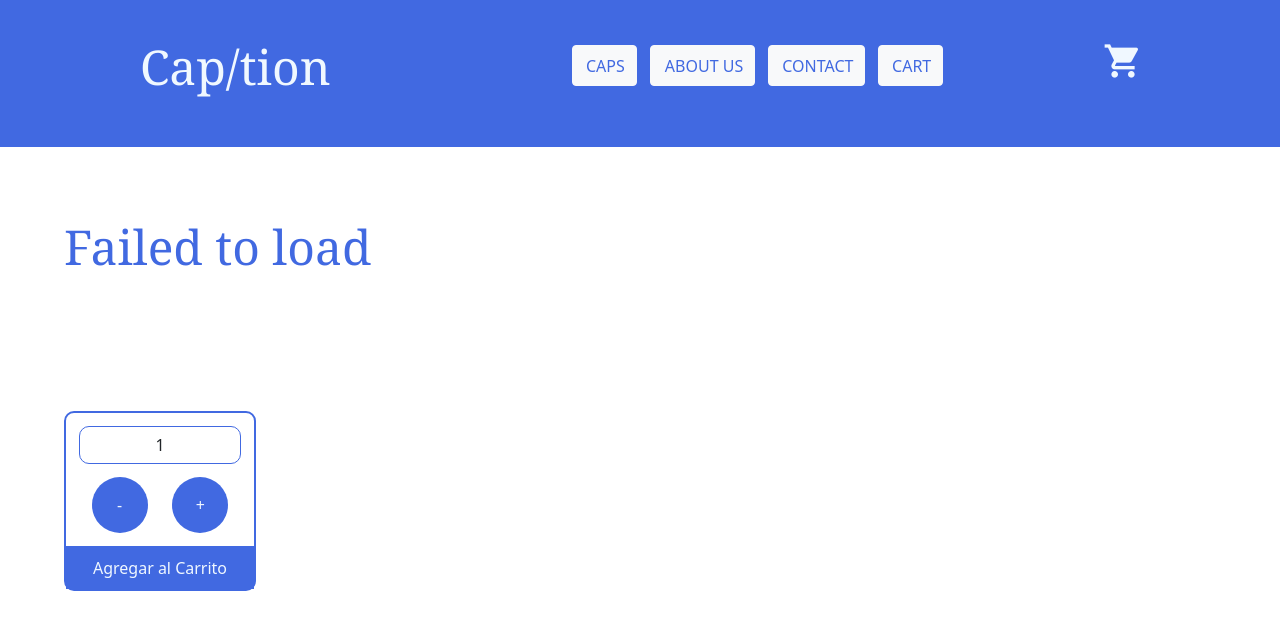
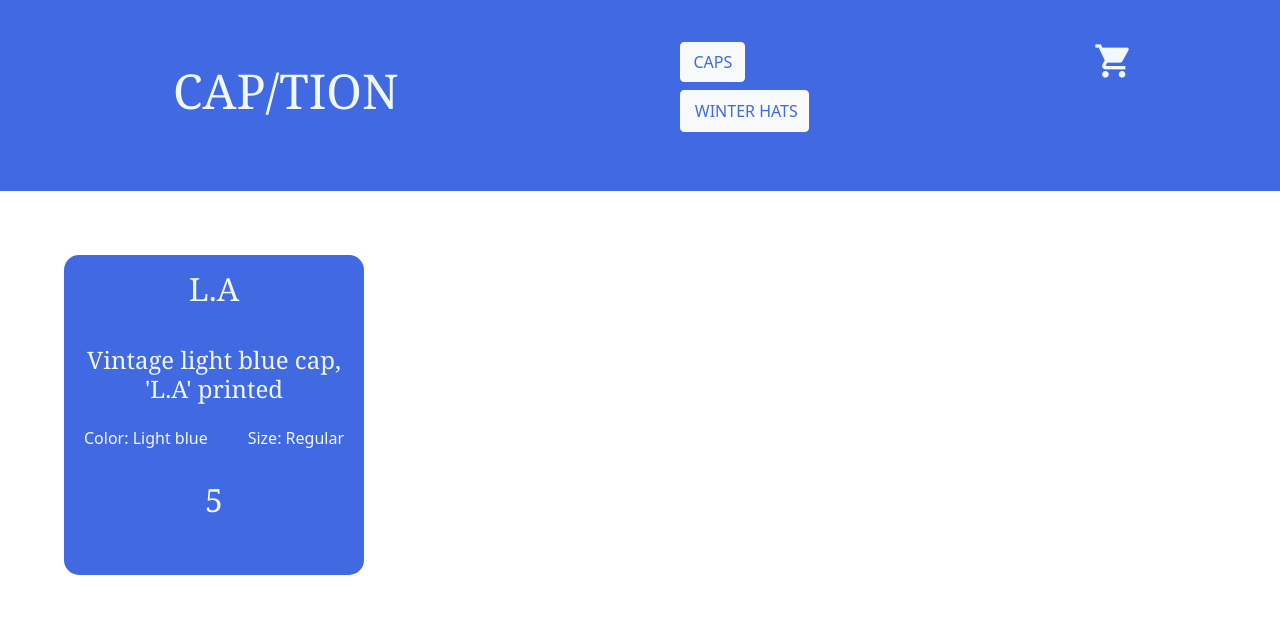
Before and after one commit to guadasantamarina/reactApp, a React (Create React App) app: page /detail in a window 1280 px wide. Shown: the top 630 px of the page. Built offline with nearby package versions, Linux system fonts and the light colour scheme.

Commit message:
Cambios para la Primera Entrega de Proyecto Final

```diff
--- a/package.json
+++ b/package.json
@@ -10,6 +10,7 @@
     "react": "^17.0.2",
     "react-bootstrap": "^2.0.2",
     "react-dom": "^17.0.2",
+    "react-router-dom": "^6.1.1",
     "react-scripts": "4.0.3",
     "web-vitals": "^1.1.2"
   },
--- a/src/App.js
+++ b/src/App.js
@@ -1,11 +1,16 @@
 import Nav from './components/NavBar'
-import ItemListContainer from './components/ItemListContainer';
+import Main from  './components/Main';
+
+import {BrowserRouter} from "react-router-dom"
 
 const App = () => {
-    return <>
-        <Nav/>
-        <ItemListContainer greeting="Welcome to Cap/tion"/>
-    </>
+    return (
+        <BrowserRouter>
+            <Nav/>
+            <Main/>
+
+        </BrowserRouter>
+    )
 }
 
 export default App;
--- a/src/components/Item.js
+++ b/src/components/Item.js
@@ -1,8 +1,13 @@
-const Item = ({name, price}) =>{
-    return <>
-        <p>{name}</p>
-        <p>{price}</p>
-    </>
+import {Link} from 'react-router-dom';
+
+const Item = ({product}) => {
+    return (
+        <div className = "cardProduct">
+            <h2 className = "titleProduct">{product.name}</h2>
+            <p className = "priceProduct">{product.price}</p>
+            <Link to='/detail' className="detailLink">Details</Link>
+        </div>
+    )
 }
 
 export default Item
--- /dev/null
+++ b/src/components/ItemDetail.js
@@ -0,0 +1,15 @@
+const ItemDetail = ({name, description, color, size, price}) => {
+    return <>
+        <div className = "detailContainer">
+            <h1 className = "detailTitle">{name}</h1>
+            <h2 className = "detailDescription">{description}</h2>
+            <div className="detailColorAndSize">
+                <p>Color: {color}</p>
+                <p>Size: {size}</p>
+            </div>
+            <h2 className ="detailPrice">{price}</h2>
+        </div>
+    </>
+}
+
+export default ItemDetail;
--- /dev/null
+++ b/src/components/ItemDetailContainer.js
@@ -0,0 +1,44 @@
+import { useEffect, useState } from 'react';
+import ItemDetail from './ItemDetail'
+
+const ItemDetailContainer = () => {
+
+    const [detail, setDetail] = useState({});
+
+    const LADetails = {
+        id: 1,
+        name: "L.A",
+        img: "../../public/LA.jpeg",
+        description: "Vintage light blue cap, 'L.A' printed",
+        color: "Light blue",
+        size: "Regular",
+        onsale: false,
+        price: 5,
+        stock: 10,
+    }
+
+
+
+    useEffect(() => {
+
+        const promise = new Promise ((res, rej) => {
+            setTimeout(() => {
+                res(LADetails)
+                rej()
+            }, 2000)
+        })
+
+        promise
+        .then((result) => {
+            console.log(result)
+            setDetail(result)
+
+        })
+        .catch (() => {
+        })
+    },[])
+
+    return <ItemDetail img={detail.img} name={detail.name} description={detail.description} color={detail.color} size={detail.size} price={detail.price}/>
+}
+
+export default ItemDetailContainer;
--- a/src/components/ItemList.js
+++ b/src/components/ItemList.js
@@ -1,19 +1,15 @@
-// import Item from './Item.js'
+import  Item  from './Item'
 const ItemList = ({products}) => {
     return (
         <div>
-            {products.map((e,i) =>{
-                return <>
-                    <div class="cardProduct">
-                        <img src={e.img} alt="" />
-                        <h3 class="titleProduct">{e.name}</h3>
-                        <h4 class="priceProduct">{e.price}</h4>
-                    </div>
-                </>
-            })}
+            <ul>
+                {products.map((x) => (
+                    <Item product = {x}/>
+                ))}
+            </ul>
         </div>
-    )
-}
+    );
+};
 
 
 export default ItemList
--- a/src/components/ItemListContainer.js
+++ b/src/components/ItemListContainer.js
@@ -1,21 +1,30 @@
 import ItemCount from './ItemCount';
 import { useEffect, useState } from 'react';
 import ItemList from './ItemList';
+import { useParams } from 'react-router';
 
-const ItemListContainer = (prop) =>{
+const ItemListContainer = () =>{
+
+    const {id} = useParams();
+    console.log(id)
+
 
 
     const [message, setMessage] = useState("Loading products...")
     const [products, setProducts] = useState([])
 
     const homeProducts = [
-        {name:'L.A', id:1, price:5, img:'../../public/LA.jpeg'},
-        {name:'Happy Face', id:2, price:5, img:'../../public/happyFace.jpeg'},
-        {name:'Vans', id:3, price:8, img:'../../public/vans.jpeg'}
+        {name:'L.A', id:1, price:5, img:'../../public/LA.jpeg', category:'cap'},
+        {name:'Happy Face', id:2, price:5, img:'../../public/happyFace.jpeg', category:'cap'},
+        {name:'Vans', id:3, price:8, img:'../../public/vans.jpeg', category: 'cap'},
+        {name: 'F*ck You', id: 4, price: 10, category: 'winter'},
+        {name: 'Saturn', id: 5, price: 10, category: 'winter'},
+        {name: 'Pacsun', id: 6, price: 10, category: 'winter'}
     ]
 
 
     useEffect(() => {
+
         const promise = new Promise ((res, rej) => {
             setTimeout(() => {
                 if (Math.random() > 0.5) {
--- /dev/null
+++ b/src/components/Main.js
@@ -0,0 +1,17 @@
+import ItemListContainer from './ItemListContainer';
+import ItemDetailContainer from './ItemDetailContainer' ;
+import {Routes, Route} from "react-router-dom";
+
+const Main = () => {
+    return (
+        <main>
+            <Routes>
+                <Route path="/" element={<ItemListContainer/>} />
+                <Route path="/category/:id" element={<ItemListContainer/>} />
+                <Route path="/detail" element={<ItemDetailContainer/>}/>
+            </Routes>
+        </main>
+    )
+}
+
+export default Main
--- a/src/components/NavBar.js
+++ b/src/components/NavBar.js
@@ -1,28 +1,24 @@
 import Button from 'react-bootstrap/Button';
 import CartWidget from './CartWidget';
+import { NavLink, Link } from 'react-router-dom';
 
 const NavBar = () => {
     return (
     <nav className="nav">
-        <h1 id="title">Cap/tion</h1>
+        <NavLink to="/">
+            <h1 id="title">Cap/tion</h1>
+        </NavLink>
         <ul>
             <li>
                 <Button variant="light" className="btn" >
-                    <a href="#">Caps</a>
+                    <Link to="/category/caps">Caps</Link>
                 </Button>
             </li>
             <li>
                 <Button variant="light" className="btn">
-                    <a href="#">About Us</a>
-                </Button>            </li>
-            <li>
-                <Button variant="light" className="btn">
-                    <a href="#">Contact</a>
-                </Button>            </li>
-            <li>
-                <Button variant="light" className="btn">
-                    <a href="#">Cart</a>
-                </Button>            </li>
+                    <Link to="/category/winter">Winter Hats</Link>
+                </Button>
+            </li>
         </ul>
         <CartWidget/>
     </nav>
--- a/src/style.css
+++ b/src/style.css
@@ -26,6 +26,7 @@ ul{
     list-style: none;
     display: flex;
     flex-direction: row;
+    flex-wrap: wrap;
 
 }
 
@@ -99,18 +100,47 @@ li, a{
     background-color: royalblue;
     border: none;
     border-radius: 15px;
-    width: 15rem;
-    height: 10rem;
+    width: 250px;
+    height: 15rem;
     margin: 5%;
-    display: flex;
-    flex-direction: column;
-    justify-content: center;
+
 }
 
-.titleProduct, .priceProduct{
+.titleProduct, .priceProduct, .detailTitle, .detailPrice{
     color: aliceblue;
-    width: 2rem;
+    font-size: 2rem;
     text-align: center;
     padding: 5%;
     font-family: Georgia, 'Times New Roman', Times, serif;
 }
+
+.detailLink{
+    width: 100%;
+    text-align: center;
+    color: aliceblue;
+    margin: 3%;;
+}
+
+.detailContainer{
+    background-color: royalblue;
+    border: none;
+    border-radius: 15px;
+    width: 300px;
+    height: 20rem;
+    margin: 5%;
+}
+
+.detailDescription{
+    color: aliceblue;
+    font-size: 1.5rem;
+    text-align: center;
+    padding: 5%;
+    font-family: Georgia, 'Times New Roman', Times, serif;
+}
+
+.detailColorAndSize{
+    display: flex;
+    flex-direction: row;
+    color: aliceblue;
+    justify-content: space-around;
+}
```
Also changed, not shown: src/Images.js (added), 1 other file (tests, documents, lock files or other folders).
